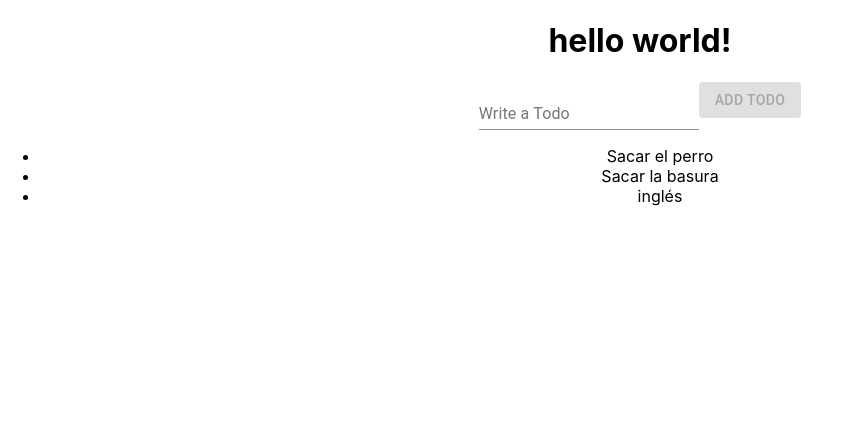
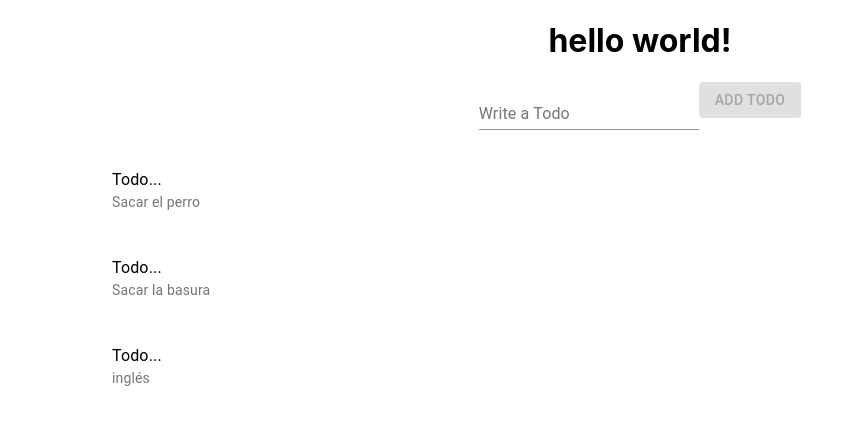
Before and after one commit to agustinpfs/todo-react-firebase-app, a React (Create React App) app: page / in a window 1280 px wide. Shown: the top 424 px of the page, without its empty margins (0-841 px from the left). Built offline with nearby package versions, Linux system fonts and the light colour scheme.

Commit message:
List, ListItem components from material-ui

```diff
--- a/src/Todo.js
+++ b/src/Todo.js
@@ -1,10 +1,16 @@
+import { Avatar, List, ListItem, ListItemAvatar, ListItemText, ImageIcon } from '@material-ui/core'
 import React from 'react'
 
 function Todo(props) {
     return (
-        <div>
-            <li>{props.text}</li>
-        </div>
+        <List>
+            <ListItem>
+                <ListItemAvatar>
+
+                </ListItemAvatar>
+                <ListItemText primary='Todo...' secondary={props.text} />
+            </ListItem>
+        </List>
     )
 }
 
```
Also changed, not shown: 1 other file (tests, documents, lock files or other folders).
